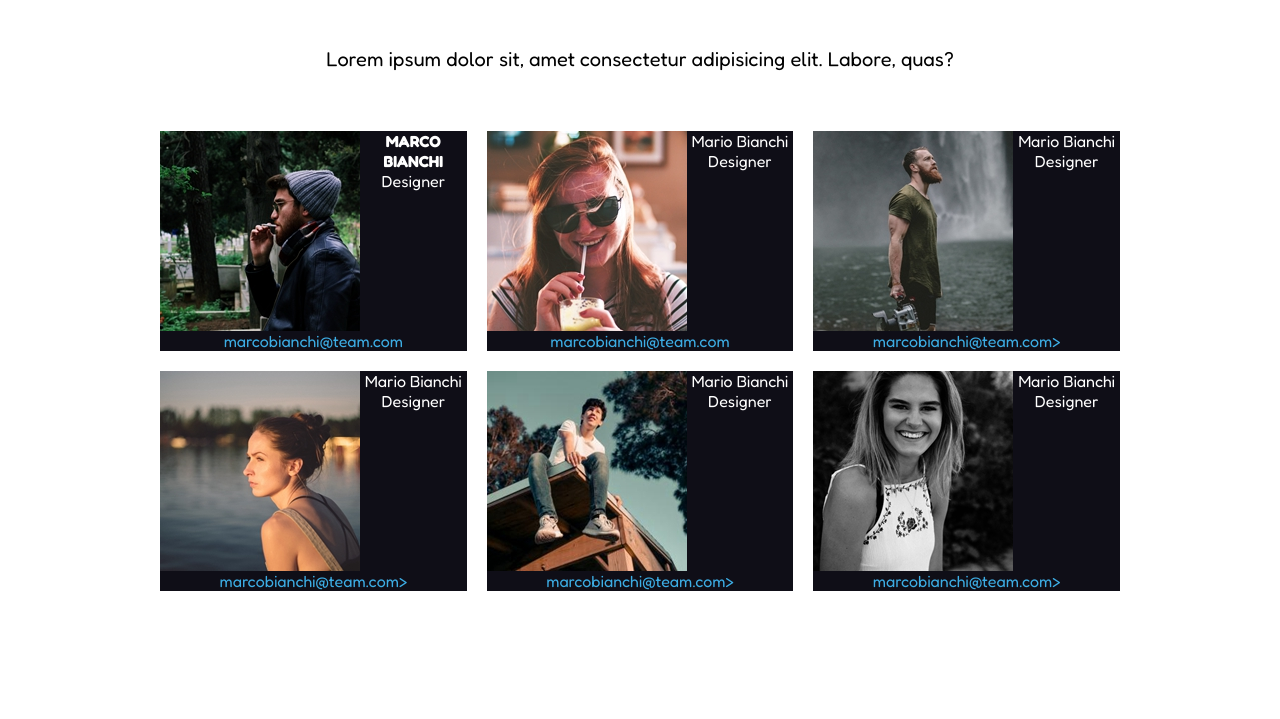
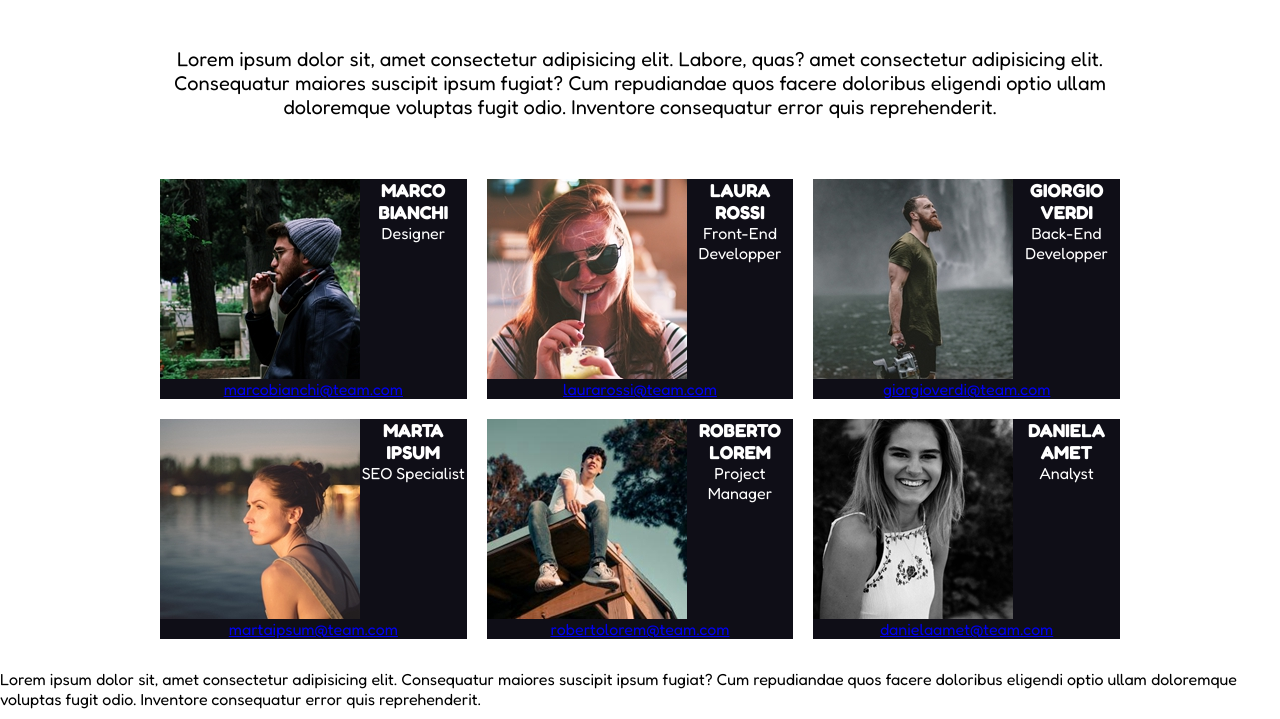
Before and after one commit to FedericaSidoti/html-css-float-cards, a plain HTML site: page index.html in a window 1280 px wide. Shown: the part 81-800 px from the top of the page. Drawn offline with Linux system fonts and the light colour scheme.

Commit message:
ADD- footer and photos

```diff
--- a/index.html
+++ b/index.html
@@ -10,58 +10,69 @@
     <link rel="stylesheet" href="./css/style.css">
 </head>
 <body>
+<!--Section: Header-->
     <header class="container">
             <h1 class="title">Meet Our Team</h1>
-            <p class="subtitle">Lorem ipsum dolor sit, amet consectetur adipisicing elit. Labore, quas?</p>
+            <p class="subtitle">Lorem ipsum dolor sit, amet consectetur adipisicing elit. Labore, quas? amet consectetur adipisicing elit. Consequatur maiores suscipit ipsum fugiat? Cum repudiandae quos facere doloribus eligendi optio ullam doloremque voluptas fugit odio. Inventore consequatur error quis reprehenderit.</p>
     </header>
     <main>
+<!--Section: Card Container-->
         <section class="container clearfix">
             <div class="table">
                 <div class="card">
-                    <img src="./img/male1.png" class="card__img">
-                    <p class="card__info"> <strong>MARCO BIANCHI</strong><br>
-                    Designer <br>
-                    <a class="email">marcobianchi@team.com</a>
-                    </p>
+                    <img class="card__img" src="./img/male1.png" alt="Marco Bianchi">
+                    <div class="card__info">
+                        <h3>MARCO BIANCHI</h3>
+                        <p>Designer</p>
+                        <a href="marcobianchi@team.com">marcobianchi@team.com</a>
+                    </div>
                 </div>
                 <div class="card">
-                    <img src="./img/female1.png" class="card__img">
-                    <p class="card__info">Mario Bianchi <br>
-                    Designer <br>
-                        <a class="email">marcobianchi@team.com</a>
-                    </p>
+                    <img class="card__img" src="./img/female1.png">
+                    <div class="card__info">
+                        <h3>LAURA ROSSI</h3>
+                        <p>Front-End Developper</p>
+                        <a href="laurarossi@team.com">laurarossi@team.com</a>
+                    </div>
                 </div>
                 <div class="card">
-                    <img src="./img/male2.png" class="card__img">
-                    <p class="card__info">Mario Bianchi <br>
-                    Designer <br>
-                        <a class="email">marcobianchi@team.com></a>
-                    </p>
+                    <img class="card__img" src="./img/male2.png">
+                    <div class="card__info">
+                        <h3>GIORGIO VERDI</h3>
+                        <p>Back-End Developper</p>
+                        <a href="giorgioverdi@team.com">giorgioverdi@team.com</a>
+                    </div>
                 </div>
                 <div class="card">
-                    <img src="./img/female2.png" class="card__img">
-                    <p class="card__info">Mario Bianchi<br>
-                    Designer <br>
-                        <a class="email">marcobianchi@team.com></a>
-                    </p>
+                    <img class="card__img" src="./img/female2.png">
+                    <div class="card__info">
+                        <h3>MARTA IPSUM</h3>
+                        <p>SEO Specialist</p>
+                        <a href="martaipsum@team.com">martaipsum@team.com</a>
+                    </div>
                 </div>
                 <div class="card">
-                    <img src="./img/male3.png" class="card__img">
-                    <p class="card__info">Mario Bianchi<br>
-                    Designer <br>
-                        <a class="email">marcobianchi@team.com></a>
-                    </p>
+                    <img class="card__img" src="./img/male3.png">
+                    <div class="card__info">
+                        <h3>ROBERTO LOREM</h3>
+                        <p>Project Manager</p>
+                        <a href="robertolorem@team.com">robertolorem@team.com</a>
+                    </div>
                 </div>
                 <div class="card">
-                    <img src="./img/female3.png" class="card__img">
-                    <p class="card__info"> Mario Bianchi</br>
-                    Designer <br>
-                        <a class="email">marcobianchi@team.com></a>
-                    </p>
+                    <img class="card__img" src="./img/female3.png">
+                    <div class="card__info">
+                        <h3>DANIELA AMET</h3>
+                        <p>Analyst</p>
+                        <a href="danielaamet@team.com">danielaamet@team.com</a>
+                    </div>
                 </div>
             </div>
         </section>
     </main>
-    <footer></footer>
+<!--Footer-->
+    <footer class="footer">
+        <p>Lorem ipsum dolor sit, amet consectetur adipisicing elit. Consequatur maiores suscipit ipsum fugiat? Cum repudiandae quos facere doloribus eligendi optio ullam doloremque voluptas fugit odio. Inventore consequatur error quis reprehenderit.</p>
+    </footer>
 </body>
 </html>
```
